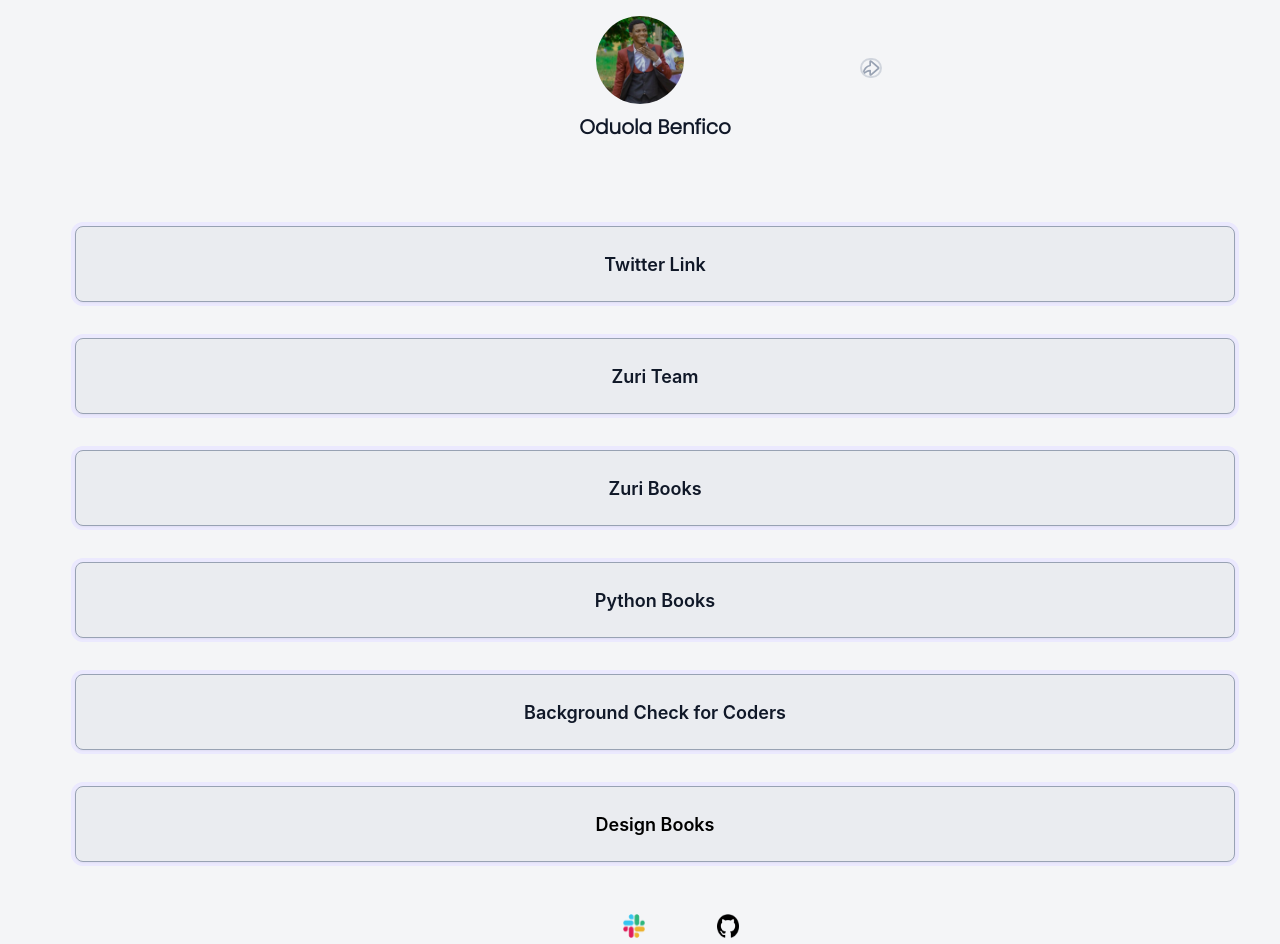
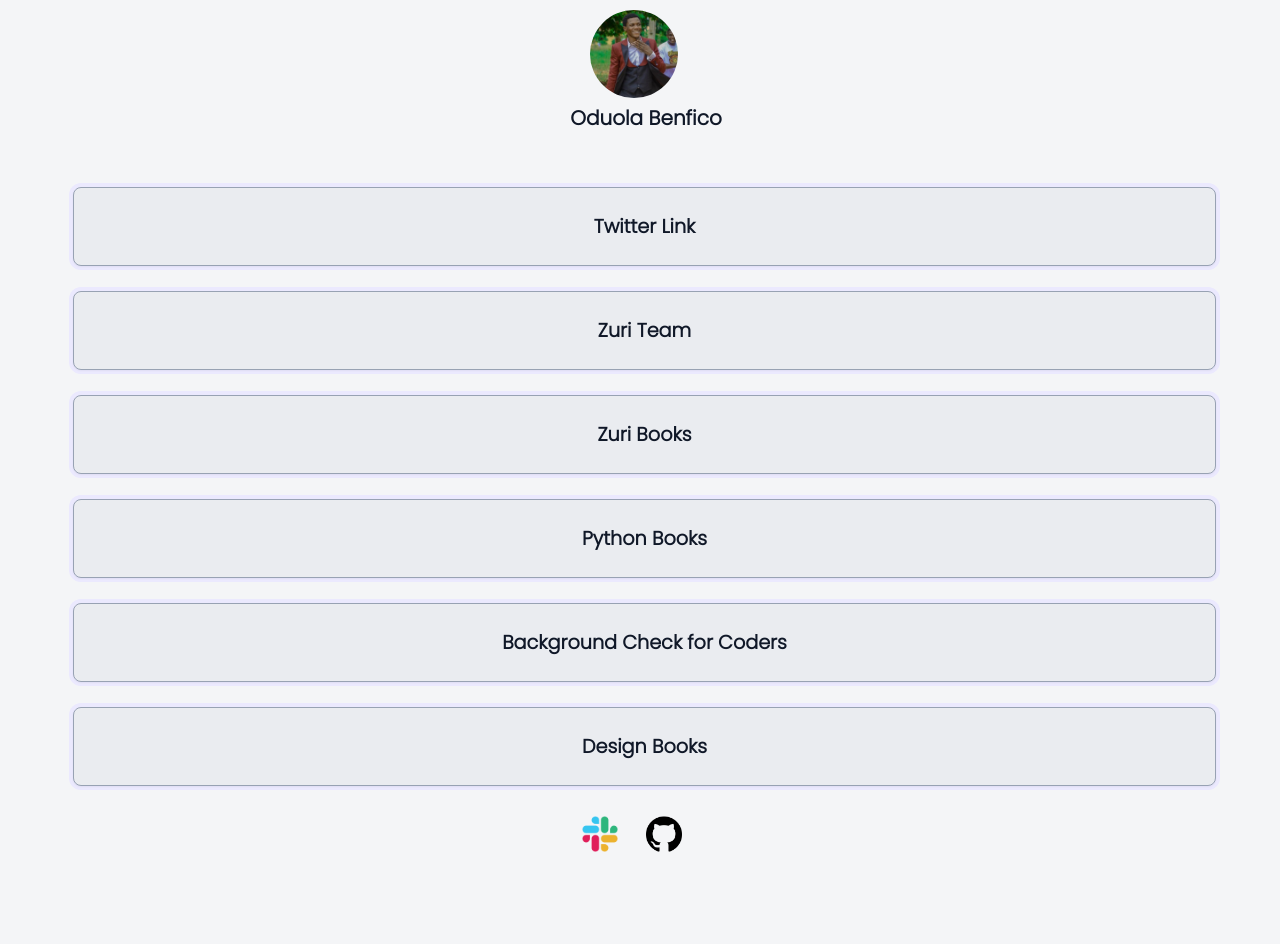
Before and after one commit to StrangeBee/zurinternlink, a React (Create React App) app: page / in a window 1280 px wide. Shown: the top 944 px of the page. Built offline with nearby package versions, Linux system fonts and the light colour scheme.

Commit message:
made adjustments to id

```diff
--- a/package.json
+++ b/package.json
@@ -11,6 +11,7 @@
     "@testing-library/user-event": "^13.5.0",
     "react": "^18.2.0",
     "react-dom": "^18.2.0",
+    "react-router-dom": "^6.4.2",
     "react-scripts": "5.0.1",
     "web-vitals": "^2.1.4"
   },
--- a/src/App.css
+++ b/src/App.css
@@ -3,13 +3,19 @@
   background: #F4F5F7;
   position: relative;
   max-width: 100%;
-  margin: 8px 15px;
+  margin: 5px 16px 0px 12px;
   flex-wrap: wrap;
+
+
 }
 *::-webkit-scrollbar {
   display: none;
 }
 a:link { text-decoration: none; }
+
+.s-name {
+  display: none;
+}
 
 .p-img {
   margin-left: auto;
@@ -44,9 +50,9 @@ a:link { text-decoration: none; }
 }
 .share-btn {
   /*position: absolute;*/
-  height: 20px;
-  left: 800px;
-  bottom: 100px;
+  height: 20%;
+  left: 80%;
+  bottom: 20vh;
   border: 2px solid #D0D5DD;
   border-radius: 50px;
   fill: white;
@@ -55,15 +61,15 @@ a:link { text-decoration: none; }
 .m-share-btn {
   display: none;
 }
-button {
+a {
   box-sizing: border-box;
   display: block;
   flex-direction: row;
   justify-content: center;
   align-items: center;
-  padding: 24px 32px;
-  width: 100%;
-  height: 76px;
+  margin: 25px 0px 20px 25px;
+  padding: 24px;
+  height: 15%;
   background: #EAECF0;
   border: 1px solid #98A2B3;
   box-shadow: 0px 1px 2px rgba(16, 24, 40, 0.05), 0px 0px 0px 4px #EBE9FE;
@@ -72,17 +78,17 @@ button {
   order: 0;
   flex-grow: 1;
 }
-button:hover {
+a:hover {
   background: #D0D5DD;
   border: 1px solid #D0D5DD;
   box-shadow: 0px 1px 2px rgba(16, 24, 40, 0.05);
   border-radius: 8px;
 }
 .twitter_link {
-  font-family: 'Inter';
+  font-family: 'Poppins', sans-serif;
   font-style: normal;
   font-weight: 600;
-  font-size: 18px;
+  font-size: 1.5vw;
   line-height: auto;
   align-items: center;
   text-align: center;
@@ -92,14 +98,11 @@ button:hover {
   flex-grow: 0;
   cursor: pointer;
 }
-.twitter_link:hover {
-  color: #fff;
-}
 #btn__zuri{
-  font-family: 'Inter';
+  font-family: 'Poppins', sans-serif;
   font-style: normal;
   font-weight: 600;
-  font-size: 18px;
+  font-size: 1.5vw;
   line-height: auto;
   align-items: center;
   text-align: center;
@@ -109,14 +112,11 @@ button:hover {
   flex-grow: 0;
   cursor: pointer;
 }
-#btn__zuri:hover {
-  color: #fff;
-}
 #books{
-  font-family: 'Inter';
+  font-family: 'Poppins', sans-serif;
   font-style: normal;
   font-weight: 600;
-  font-size: 18px;
+  font-size: 1.5vw;
   line-height: auto;
   align-items: center;
   text-align: center;
@@ -126,14 +126,11 @@ button:hover {
   flex-grow: 0;
   cursor: pointer;
 }
-#books:hover {
-  color: #fff;
-}
-#book_python {
-  font-family: 'Inter';
+#book__python {
+  font-family: 'Poppins', sans-serif;
   font-style: normal;
   font-weight: 600;
-  font-size: 18px;
+  font-size: 1.5vw;
   line-height: auto;
   align-items: center;
   text-align: center;
@@ -143,14 +140,11 @@ button:hover {
   flex-grow: 0;
   cursor: pointer;
 }
-#book_python:hover {
-  color: #fff;
-}
 #pitch{
-  font-family: 'Inter';
+  font-family: 'Poppins', 'sans-serif';
   font-style: normal;
   font-weight: 600;
-  font-size: 18px;
+  font-size: 1.5vw;
   line-height: auto;
   align-items: center;
   text-align: center;
@@ -160,41 +154,33 @@ button:hover {
   flex-grow: 0;
   cursor: pointer;
 }
-#pitch:hover {
-  color:#fff
-}
 #book__design {
-  font-family: 'Inter';
+  font-family: 'Poppins', 'sans-serif';
   font-style: normal;
   font-weight: 600;
-  font-size: 18px;
+  font-size: 1.5vw;
   line-height: auto;
   align-items: center;
   text-align: center;
+  color: #101828;
   flex-grow: 0;
   cursor: pointer;
 }
-#book__design:hover {
-  color: #fff;
-}
 .icons {
-  display: flex;
-  flex-direction: column;
-  align-items: center;
-  width:100%;
-  height: 72px;
-  height: 72px;
+  display: inline-block;
+  margin-left: auto;
+  margin-right: auto;
+  text-align: center;
 }
 
 .slck-icon {
-  height: 24px;
-  width: 40%;
-  left: 500%;
+  height: 20%;
+  width: 3%;
+
 }
 .github-icon {
-  height: 24px;
-  width: 40%;
-  right: 400%;
+  height: 20%;
+  width: 3%;
 }
 
 .footer {
@@ -204,6 +190,7 @@ button:hover {
   justify-content: space-between;
   align-items: center;
   padding: 32px 0px 0px;
+  margin: 8px;
   gap: 35px;
   flex: none;
   width: 100%;
@@ -227,25 +214,43 @@ button:hover {
   height: 120px;
 }
 
-@media only screen and (max-width: 1150px) {
-  .footer, .icons, .share-btn {
+@media only screen and (max-width: 680px) {
+  * {
+    padding: 1px;
+  }
+  .share-btn {
     display: none;
-  }
-  * {
-    height: 100%;
-    padding: 5px;
   }
   .m-share-btn {
     cursor: pointer;
     display: block;
     position: absolute;
-    height: 10%;
+    height: 5%;
     right: -5%;
-    top: -2%;
+    top: -1%;
     border-radius: 20px;
     flex: none;
     order: 2;
     flex-grow: 0;
     z-index: 2;
   }
+  #book__design, .twitter_link, #btn__zuri, #books, #book__python{
+    font-size: 2.5vh;
+  }
+  #pitch {
+    font-size: 1.5vh;
+  }
+  .slck-icon, .github-icon {
+    height: 20%;
+    width: 10%;
+  }
+  .footer {
+    display: flex;
+    flex-direction: row;
+    justify-content: space-between;
+    align-items: center;
+  }
+  .intern {
+    text-align: left;
+  }
 }
--- a/src/App.js
+++ b/src/App.js
@@ -5,42 +5,42 @@ import zuri from './icons/zuri-internship-img.svg';
 import ing from './icons/Ing.png';
 import me from './img/profile.jpg';
 import share from './icons/share-solid.svg';
-import Mshare from './icons/m-share-btn.svg'
+import Mshare from './icons/m-share-btn.svg';
 
 function App() {
   return (
     <div className="container">
       <img src={me} className='p-img' id='profile__img' alt=''/>
-      <p className='p-name' id='twitter' handle='@oduolabenfico'> Oduola Benfico</p>
-      {/*<p className='p-name' id='slack' email='oduolatemmy@gmail.com'> Beneze </p>*/}
+      <p className='p-name' id='twitter'> Oduola Benfico</p>
+      <p className='s-name' id='slack'> Beneze </p>
 
       <img src={share} className='share-btn' />
       <img src={Mshare} className='m-share-btn' />
 
       <div className='section'>
-        <a href="https://www.twitter.com/oduolabenfico">
-          <button className='twitter_link'>Twitter Link</button>
+        <a href="https://www.twitter.com/oduolabenfico" className='twitter_link'>
+          Twitter Link
         </a>
-        <a href="https://training.zuri.team/">
-          <button id='btn__zuri'>Zuri Team</button>
+        <a href="https://training.zuri.team/" id='btn__zuri'>
+          Zuri Team
         </a>
-        <a href="http://books.zuri.team" >
-          <button id='books'>Zuri Books</button>
+        <a href="http://books.zuri.team" id='books' >
+          Zuri Books
         </a>
-        <a href="https://books.zuri.team/python-for-beginners?ref_id=<yourslackname>">
-          <button id='book_python'>Python Books</button>
+        <a href="https://books.zuri.team/python-for-beginners?ref_id=<Beneze>" id='book__python' >
+          Python Books
         </a>
-        <a href="https://background.zuri.team">
-          <button id='pitch'>Background Check for Coders</button>
+        <a href="https://background.zuri.team" id='pitch'>
+          Background Check for Coders
         </a>
-        <a href="https://books.zuri.team/design-rules">
-          <button id='book__design'>Design Books</button>
+        <a href="https://books.zuri.team/design-rules" id='book__design'>
+          Design Books
         </a>
-        <div className='icons'>
-          <a href=''><img src={slack} className='slck-icon' alt=''/></a>
-          <a href=''><img src={github} className='github-icon'  alt=''/></a>
-        </div>
      </div>
+     <div className='icons'>
+          <img src={slack} className='slck-icon' alt=''/>
+          <img src={github} className='github-icon'  alt=''/>
+      </div>
 
       <div className='footer'>
         <img src={zuri} className="zuri-icon"  alt=''/>
```
Also changed, not shown: 1 other file (tests, documents, lock files or other folders).
